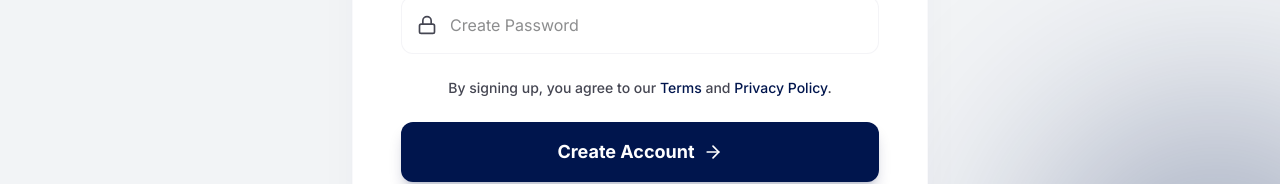
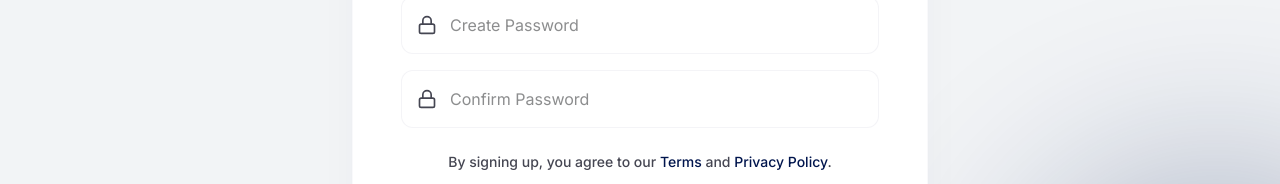
Before and after one commit to kezieodike-dotcom/Nigeria-AI-School, a React (Vite) app: page /signup in a window 1280 px wide. Shown: the part 523-707 px from the top of the page. Built offline with nearby package versions, Linux system fonts and the light colour scheme; no server answers.

Commit message:
feat: add password confirmation to signup

```diff
--- a/src/pages/Signup.tsx
+++ b/src/pages/Signup.tsx
@@ -15,6 +15,7 @@ export default function Signup() {
   const [lastName, setLastName] = useState('');
   const [email, setEmail] = useState('');
   const [password, setPassword] = useState('');
+  const [confirmPassword, setConfirmPassword] = useState('');
   const [role, setRole] = useState<'student' | 'creator'>(queryRole || 'student');
   const [loading, setLoading] = useState(false);
   const [error, setError] = useState<string | null>(null);
@@ -34,6 +35,12 @@ export default function Signup() {
     e.preventDefault();
     setLoading(true);
     setError(null);
+
+    if (password !== confirmPassword) {
+      setError('Passwords do not match.');
+      setLoading(false);
+      return;
+    }
 
     try {
       const { data, error } = await supabase.auth.signUp({
@@ -161,6 +168,18 @@ export default function Signup() {
                 required
               />
             </div>
+
+            <div className="relative">
+              <Lock className="absolute left-4 top-1/2 -translate-y-1/2 text-on-surface-variant" size={20} />
+              <input
+                type="password"
+                value={confirmPassword}
+                onChange={(e) => setConfirmPassword(e.target.value)}
+                placeholder="Confirm Password"
+                className="w-full pl-12 pr-4 py-4 rounded-xl bg-surface-container-lowest border border-outline-variant/20 focus:border-primary focus:ring-2 focus:ring-primary/20 outline-none transition-all"
+                required
+              />
+            </div>
           </div>
 
           <div className="text-sm font-medium text-on-surface-variant text-center">
```
